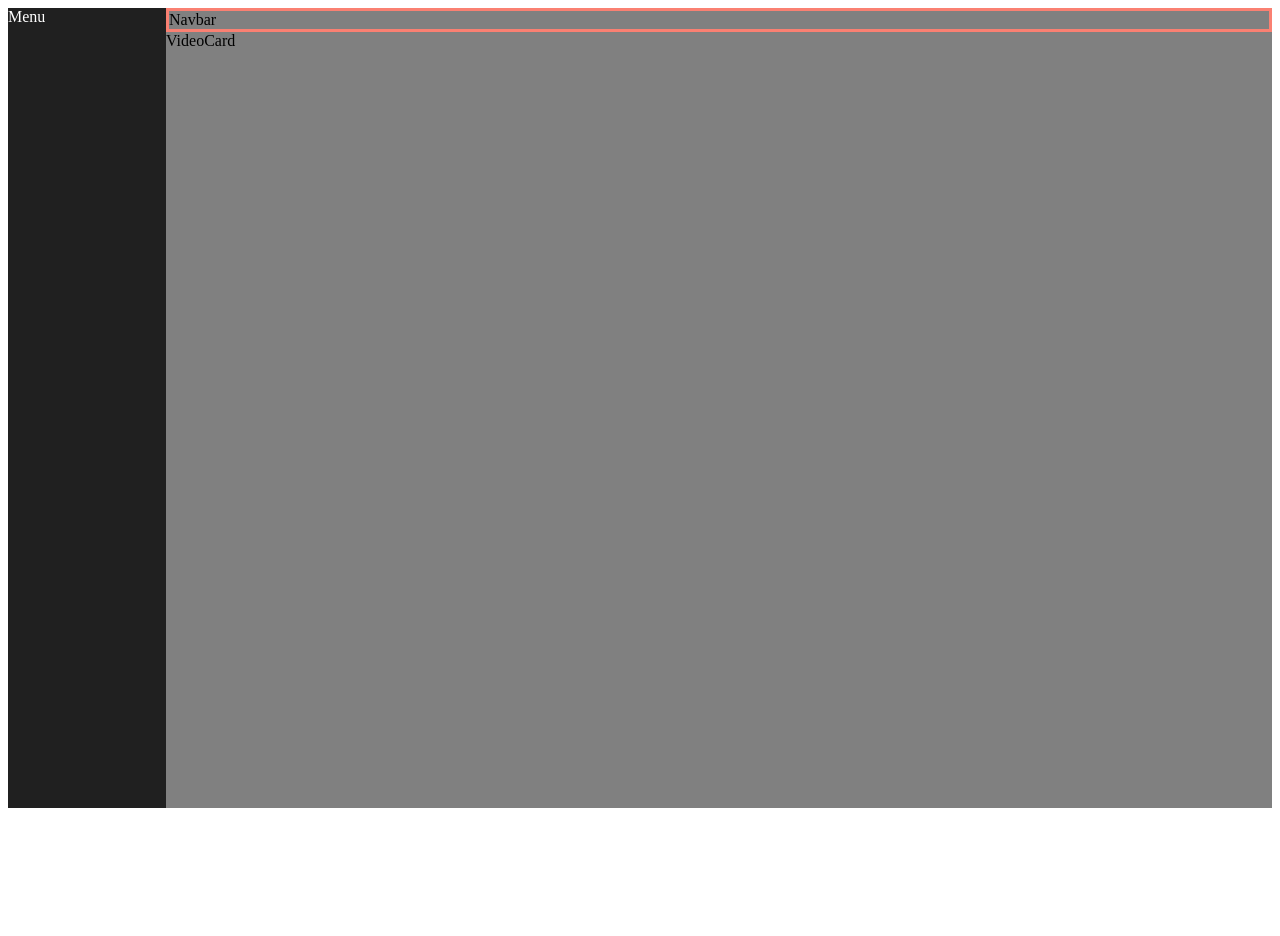
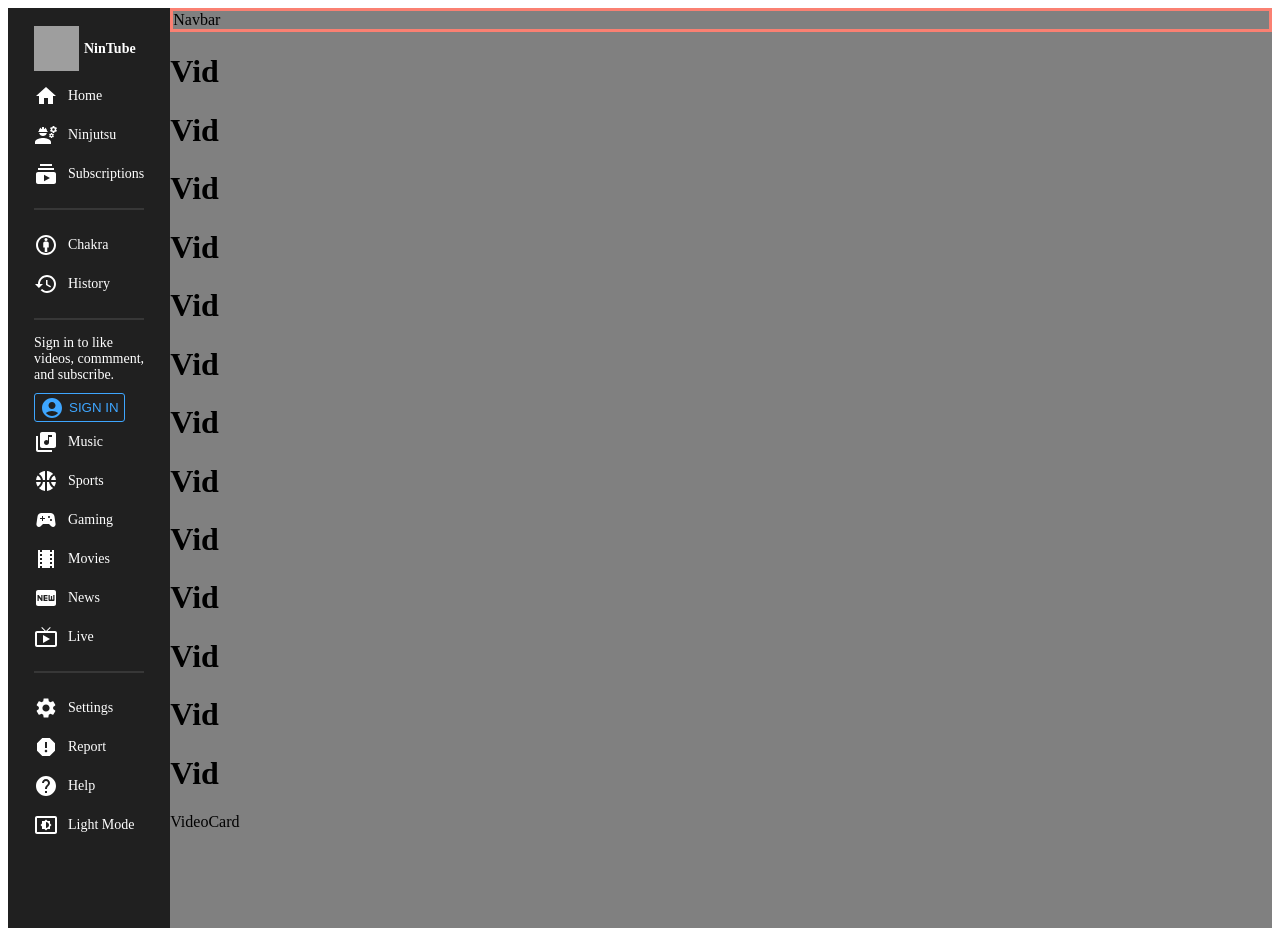
Before and after one commit to minshantt/NinTube-Client, a React (Create React App) app: page / in a window 1280 px wide. Before the commit the page ends 816 px from the top, so only its background shows below. Built offline with nearby package versions, Linux system fonts and the light colour scheme; grey boxes are pictures that could not be loaded.

Commit message:
02_add_Menu

```diff
--- a/package.json
+++ b/package.json
@@ -3,6 +3,10 @@
   "version": "0.1.0",
   "private": true,
   "dependencies": {
+    "@emotion/react": "^11.10.5",
+    "@emotion/styled": "^11.10.5",
+    "@mui/icons-material": "^5.10.15",
+    "@mui/material": "^5.10.15",
     "@testing-library/jest-dom": "^5.16.5",
     "@testing-library/react": "^13.4.0",
     "@testing-library/user-event": "^13.5.0",
--- a/src/App.js
+++ b/src/App.js
@@ -20,6 +20,19 @@ function App() {
       <Main>
         <Navbar />
         <Wrapper>
+          <h1>Vid</h1>
+          <h1>Vid</h1>
+          <h1>Vid</h1>
+          <h1>Vid</h1>
+          <h1>Vid</h1>
+          <h1>Vid</h1>
+          <h1>Vid</h1>
+          <h1>Vid</h1>
+          <h1>Vid</h1>
+          <h1>Vid</h1>
+          <h1>Vid</h1>
+          <h1>Vid</h1>
+          <h1>Vid</h1>
           <VideoCard />
         </Wrapper>
       </Main>
--- a/src/components/Menu.jsx
+++ b/src/components/Menu.jsx
@@ -1,15 +1,156 @@
 import React from 'react';
 import styled from 'styled-components';
+import HomeIcon from '@mui/icons-material/Home';
+import AttributionIcon from '@mui/icons-material/Attribution';
+import EngineeringIcon from '@mui/icons-material/Engineering';
+import SubscriptionsIcon from '@mui/icons-material/Subscriptions';
+import HistoryIcon from '@mui/icons-material/History';
+import LibraryMusicIcon from '@mui/icons-material/LibraryMusic';
+import SportsBasketballIcon from '@mui/icons-material/SportsBasketball';
+import SportsEsportsIcon from '@mui/icons-material/SportsEsports';
+import LocalMoviesIcon from '@mui/icons-material/LocalMovies';
+import FiberNewIcon from '@mui/icons-material/FiberNew';
+import LiveTvIcon from '@mui/icons-material/LiveTv';
+import SettingsIcon from '@mui/icons-material/Settings';
+import ReportIcon from '@mui/icons-material/Report';
+import HelpIcon from '@mui/icons-material/Help';
+import SettingsBrightnessIcon from '@mui/icons-material/SettingsBrightness';
+import AccountCircleIcon from '@mui/icons-material/AccountCircle';
 
 const Container = styled.div`
   flex: 1;
-  height: 100vh;
+  height: 115vh;
   background-color: #202020;
   color: white;
+  font-size: 14px;
+`;
+
+const Wrapper = styled.div`
+  padding: 18px 26px;
+`;
+const LogoText = styled.div`
+  display: flex;
+  align-items: center;
+  gap: 5px;
+  font-weight: bold;
+  margin-bottom: 5px;
+`;
+
+const LogoImg = styled.img`
+  width: 45px;
+  height: 45px;
+`;
+
+const Item = styled.div`
+  display: flex;
+  align-items: center;
+  gap: 10px;
+  cursor: pointer;
+  padding: 7.5px 0px;
+`;
+
+const Hr = styled.div`
+  margin: 15px 0px;
+  border: 0.5px solid #373737;
+`;
+
+const SignIn = styled.div``;
+const SignInButton = styled.button`
+  padding: 1.5px 5px;
+  background-color: transparent;
+  display: flex;
+  gap: 5px;
+  align-items: center;
+  border: 1px solid #3ea6ff;
+  color: #3ea6ff;
+  border-radius: 3px;
+  font-weight: 500;
+  margin-top: 10px;
+  cursor: pointer;
 `;
 
 const Menu = () => {
-  return <Container>Menu</Container>;
+  return (
+    <Container>
+      <Wrapper>
+        <LogoText>
+          <LogoImg src='https://res.cloudinary.com/mmin/image/upload/v1669291157/NinTube/nintubeLogo_vuwtnp.png' />{' '}
+          NinTube
+        </LogoText>
+        <Item>
+          <HomeIcon />
+          Home
+        </Item>
+        <Item>
+          <EngineeringIcon />
+          Ninjutsu
+        </Item>
+        <Item>
+          <SubscriptionsIcon />
+          Subscriptions
+        </Item>
+        <Hr />
+        <Item>
+          <AttributionIcon />
+          Chakra
+        </Item>
+        <Item>
+          <HistoryIcon />
+          History
+        </Item>
+        <Hr />
+        <SignIn>
+          Sign in to like videos, commment, and subscribe. <br />
+          <SignInButton>
+            {' '}
+            <AccountCircleIcon />
+            SIGN IN
+          </SignInButton>
+        </SignIn>
+        <Item>
+          <LibraryMusicIcon />
+          Music
+        </Item>
+        <Item>
+          <SportsBasketballIcon />
+          Sports
+        </Item>
+        <Item>
+          <SportsEsportsIcon />
+          Gaming
+        </Item>
+        <Item>
+          <LocalMoviesIcon />
+          Movies
+        </Item>
+        <Item>
+          <FiberNewIcon />
+          News
+        </Item>
+        <Item>
+          <LiveTvIcon />
+          Live
+        </Item>
+        <Hr />
+        <Item>
+          <SettingsIcon />
+          Settings
+        </Item>
+        <Item>
+          <ReportIcon />
+          Report
+        </Item>
+        <Item>
+          <HelpIcon />
+          Help
+        </Item>
+        <Item>
+          <SettingsBrightnessIcon />
+          Light Mode
+        </Item>
+      </Wrapper>
+    </Container>
+  );
 };
 
 export default Menu;
```
Also changed, not shown: 1 other file (tests, documents, lock files or other folders).
